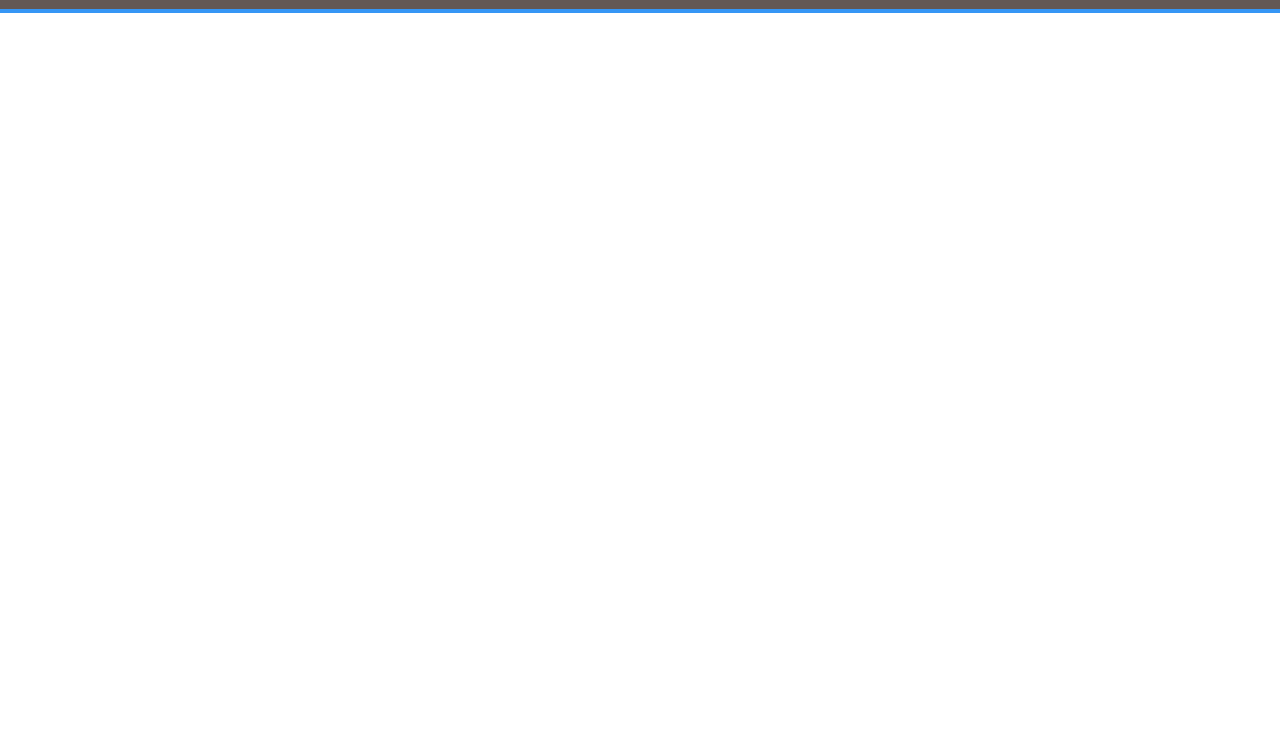
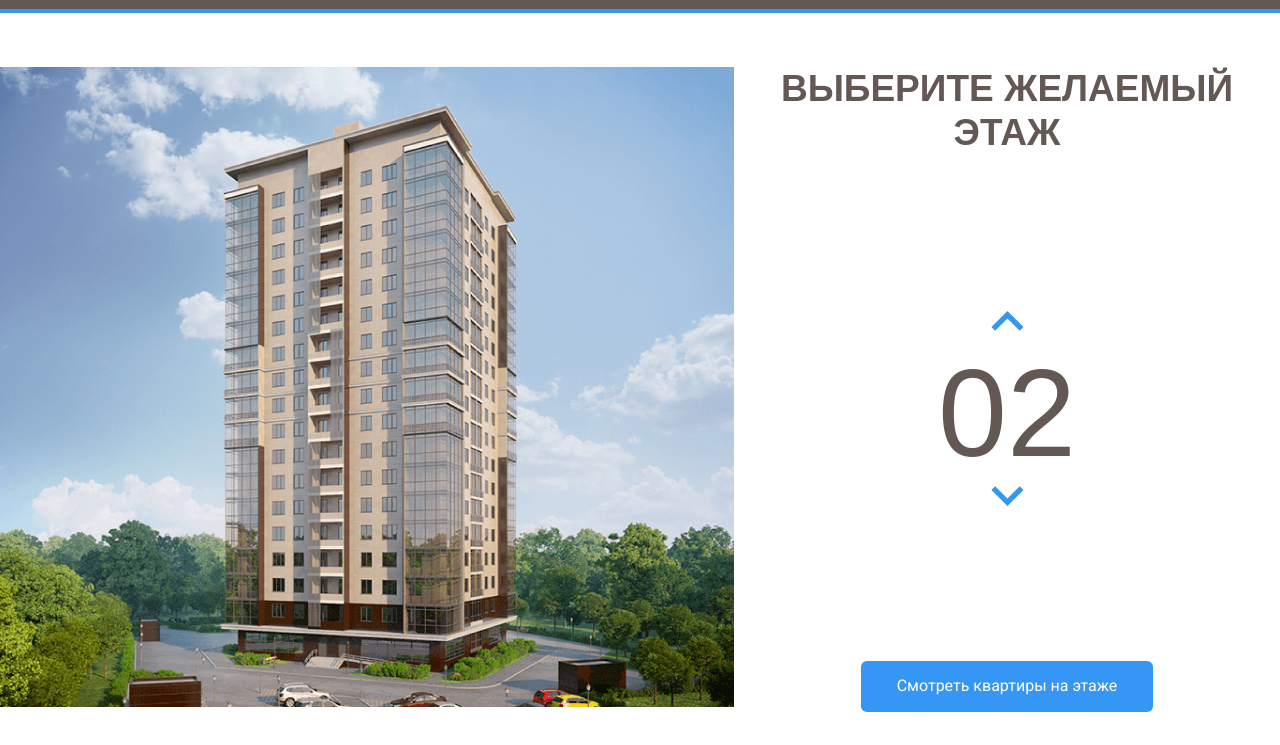
Before and after one commit to Marina-SB/melody, a plain HTML site: page index.html in a window 1280 px wide. Shown: the part 55-800 px from the top of the page. Drawn offline with Linux system fonts and the light colour scheme; a web font is replaced by a local one.

Commit message:
Добавили секцию main

```diff
--- a/css/style.css
+++ b/css/style.css
@@ -1,5 +1,13 @@
-/* font-family: 'Bebas Neue', cursive; */
 /* font-family: 'Roboto', sans-serif; */
+@font-face {
+  font-family: "Bebas Neue";
+  src: local("BebasNeueRegular"), url("./fonts/BebasNeueRegular.woff2") format("woff2"),
+    url("./fonts/BebasNeueRegular.woff") format("woff");
+  font-weight: normal;
+  font-style: normal;
+  font-display: swap;
+}
+
 
 html, body, iframe,
 h1, h2, h3, h4, h5, h6, p, blockquote, pre,
@@ -89,3 +97,72 @@ a {
     font-size: 17px;
     line-height: 1.176;
 }
+
+/* main */
+.main {
+    display: flex;
+
+    max-width: 1280px;
+    margin-left: auto;
+    margin-right: auto;
+    padding-top: 54px;
+}
+
+.home-img path {
+    opacity: 0;
+    cursor: pointer;
+}
+
+.home-img path:hover {
+    opacity: 1;
+}
+
+.main-info {
+    display: flex;
+    flex-direction: column;
+    align-items: center;
+    justify-content: space-between;
+    flex-grow: 1;
+    text-align: center;
+}
+
+.counter-group {
+    display: flex;
+    flex-direction: column;
+    align-items: center;
+}
+
+.counter-button {
+    background-color: #fff;
+    border: none;
+    cursor: pointer;
+}
+
+.counter-arrow-down {
+    transform: rotateX(180deg);
+}
+
+.main-title {
+    font-family: 'Bebas Neue', sans-serif;
+    font-size: 37px;
+    line-height: 1.189;
+    text-align: center;
+    text-transform: uppercase;
+    color: #635854;
+}
+
+.counter {
+    margin-top: 10px;
+    font-family: 'Bebas Neue', sans-serif;
+    color: #635854;
+    font-size: 124px;
+}
+
+.button-primary {
+    padding: 16px 36px;
+    background: #3596F5;
+    border: none;
+    border-radius: 6px;
+    color: #fff;
+    cursor: pointer;
+}
--- a/index.html
+++ b/index.html
@@ -8,7 +8,7 @@
 
     <link rel="preconnect" href="https://fonts.googleapis.com">
     <link rel="preconnect" href="https://fonts.gstatic.com" crossorigin>
-    <link href="https://fonts.googleapis.com/css2?family=Bebas+Neue&family=Roboto:ital,wght@0,400;0,700;1,400&display=swap" rel="stylesheet">
+    <link href="https://fonts.googleapis.com/css2?family=Roboto:ital,wght@0,400;0,700;1,400&display=swap" rel="stylesheet">
 
     <link rel="stylesheet" href="./css/normalize.css">
     <link rel="stylesheet" href="./css/style.css">
@@ -44,5 +44,55 @@
         </div>
         <!-- /.navbar -->
     </header>
+
+    <main class="main">
+        <div class="main-img">
+            <svg class="home-img" width="734" height="640" viewBox="0 0 734 640" fill="none" xmlns="http://www.w3.org/2000/svg"
+                xmlns:xlink="http://www.w3.org/1999/xlink">
+                <rect width="734" height="640" fill="url(#pattern0)" />
+                <defs>
+                    <pattern id="pattern0" patternContentUnits="objectBoundingBox" width="1" height="1">
+                        <use xlink:href="#image0" transform="translate(-0.00408719) scale(0.0013624 0.0015625)" />
+                    </pattern>
+                    <image id="image0" width="740" height="640" xlink:href="img/main/home.png" />
+                </defs>
+                <path d="M222 533L442.8 541L512 527.3V549L443.5 568.7L222 557.7V533Z" fill="#3595F6" fill-opacity="0.75" />
+                <path d="M223 532V507L443.3 510.3L513 507V527L443.7 540L223 532Z" fill="#3595F6" fill-opacity="0.75" />
+                <path d="M223 506V481H444H513V504L445 511L223 506Z" fill="#3595F6" fill-opacity="0.75" />
+                <path d="M223 482V457L444.3 453.3L512 460V482H444" fill="#3595F6" fill-opacity="0.75" />
+                <path d="M223 456V430L444.5 426.7L513 437.7V459L444 452.3L223 456Z" fill="#3595F6" fill-opacity="0.75" />
+                <path d="M222 429V405.3L443 393L514 416V437.3L443 425L222 429Z" fill="#3595F6" fill-opacity="0.75" />
+                <path d="M222 407V382L444.2 365.7L514 394.3V415L443.7 393.3L222 407Z" fill="#3595F6" fill-opacity="0.75" />
+                <path d="M222 382V357L444.5 336.7L514 373.3V394L442 365.3L222 382Z" fill="#3595F6" fill-opacity="0.75" />
+                <path d="M222 356V332L445 307.3L514 351.3V373L444.7 335L222 356Z" fill="#3595F6" fill-opacity="0.75" />
+                <path d="M222 331V307L444.5 278.3L514 329.3V350L443.7 307.7L222 331Z" fill="#3595F6" fill-opacity="0.75" />
+                <path d="M221 307V283L443.3 250L514 309.3V329L444 278.3L221 307Z" fill="#3595F6" fill-opacity="0.75" />
+                <path d="M222 282V258L443.2 223L513 287V308L444.3 249.7L222 282Z" fill="#3595F6" fill-opacity="0.75" />
+                <path d="M222 258V233L444.3 195L513 265.3V286L444 222L222 258Z" fill="#3595F6" fill-opacity="0.75" />
+                <path d="M222 232V207L442.8 163.3L513 242.3V265L444 191.7L222 232Z" fill="#3595F6" fill-opacity="0.75" />
+                <path d="M223 208V183L443 135L513 220V243L442.3 163.7L223 208Z" fill="#3595F6" fill-opacity="0.75" />
+                <path d="M222 183V158L441.8 106L513 198.3V221L443.3 134.7L222 183Z" fill="#3595F6" fill-opacity="0.75" />
+                <path d="M222 158V132L444 75.3L513 177V198L443.7 106.3L222 158Z" fill="#3595F6" fill-opacity="0.75" />
+            </svg>
+
+        </div>
+        <!-- /.main-img -->
+        <div class="main-info">
+            <h2 class="main-title">Выберите желаемый этаж</h2>
+            <div class="counter-group">
+                <button class="counter-button counter-up">
+                    <img src="./img/main/arrow.svg" alt="arrow-up" class="counter-arrow counter-arrow-up">
+                </button>
+                <span class="counter">02</span>
+                <button class="counter-button counter-down">
+                    <img src="./img/main/arrow.svg" alt="arrow-down" class="counter-arrow counter-arrow-down">
+                </button>
+            </div>
+            <!-- counter-group -->
+            <button class="button button-primary">Смотреть квартиры на этаже</button>
+        </div>
+        <!-- /.main-info -->
+    </main>
+
 </body>
 </html>
```
Also changed, not shown: fonts/BebasNeueRegular.woff (added), fonts/BebasNeueRegular.woff2 (added), img/main/arrow.svg (added), img/main/group.svg (added), img/main/home.png (added).
